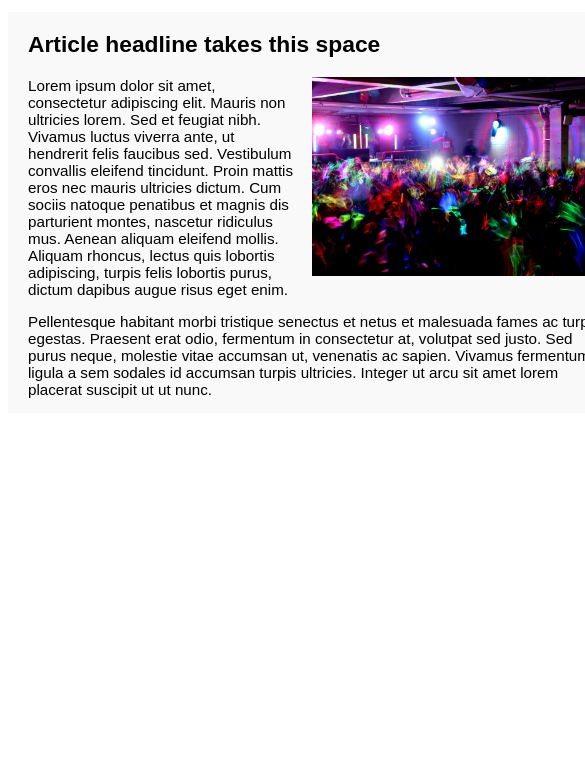
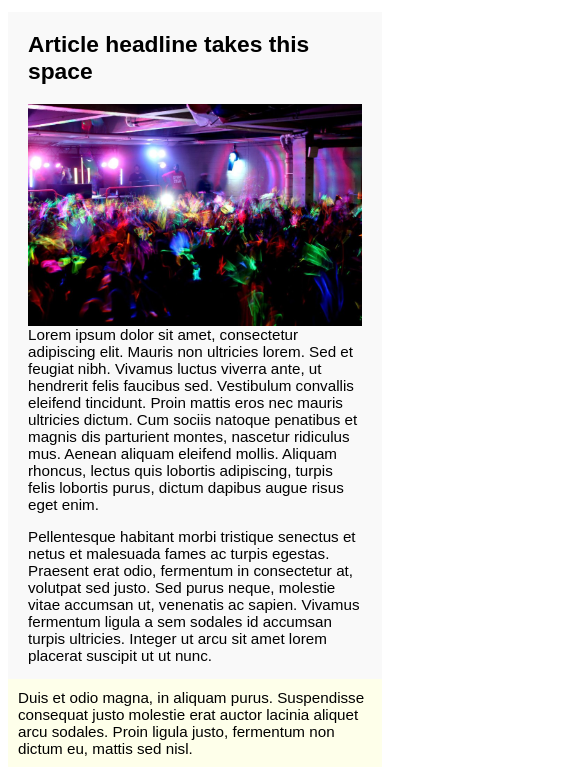
Before and after one commit to danoc/responsive-talk, a plain HTML site: page index.html in a window 390 px wide. Shown: the part 118-885 px from the top of the page, 585 px wide, since content can reach past the window. Before the commit the page ends 844 px from the top, so only its background shows below. Drawn offline with Linux system fonts and the light colour scheme.

Commit message:
made the layout responsive

```diff
--- a/style.css
+++ b/style.css
@@ -5,8 +5,9 @@ body {
 
 #container {
 	margin: 0 auto;
-	width: 960px;
+	max-width: 960px;
 }
+
 
 /* === Basic Styling === */
 
@@ -33,7 +34,7 @@ header, article { padding: 0 20px; }
 #main {
 	background: #f9f9f9;
 	float: left;
-	width: 624px;
+	width: 65%;
 }
 
 figure {
@@ -45,8 +46,36 @@ figure img {
 	width: 300px;
 }
 
+img, embed, object, video {
+	max-width: 100%;
+}
+
 #sidebar {
 	background: #feffea;
 	float: left;
-	width: 336px;
+	width: 35%;
 }
+
+
+/* === Media Queries ===*/
+
+@media only screen and (max-width : 680px) {
+	figure {
+		margin: 0;
+	}
+	figure img {
+		display: block;
+		width: 100%;
+	}
+}
+
+@media only screen and (max-width : 408px) {
+	#main {
+		display: block;
+		width: 100%;
+	}
+	#sidebar {
+		display: block;
+		width: 100%;
+	}
+}
```
